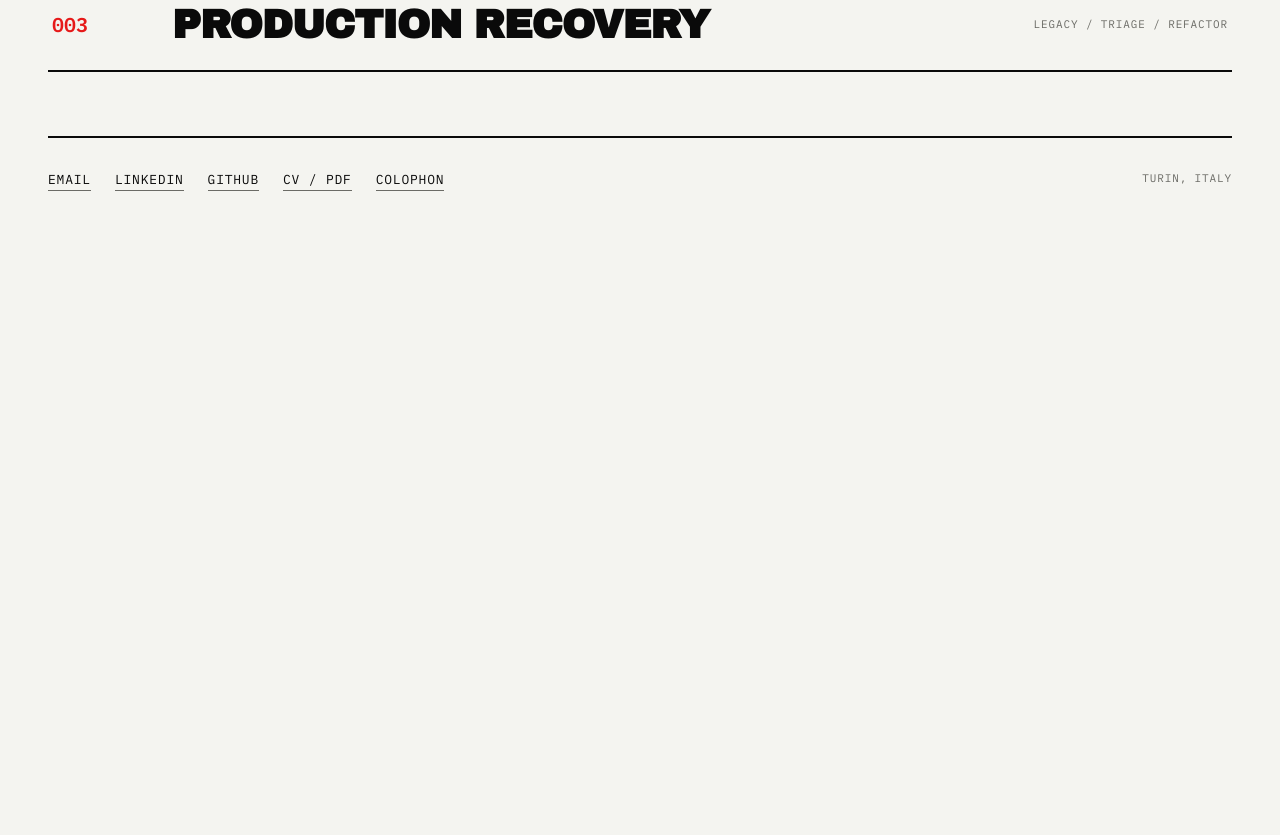
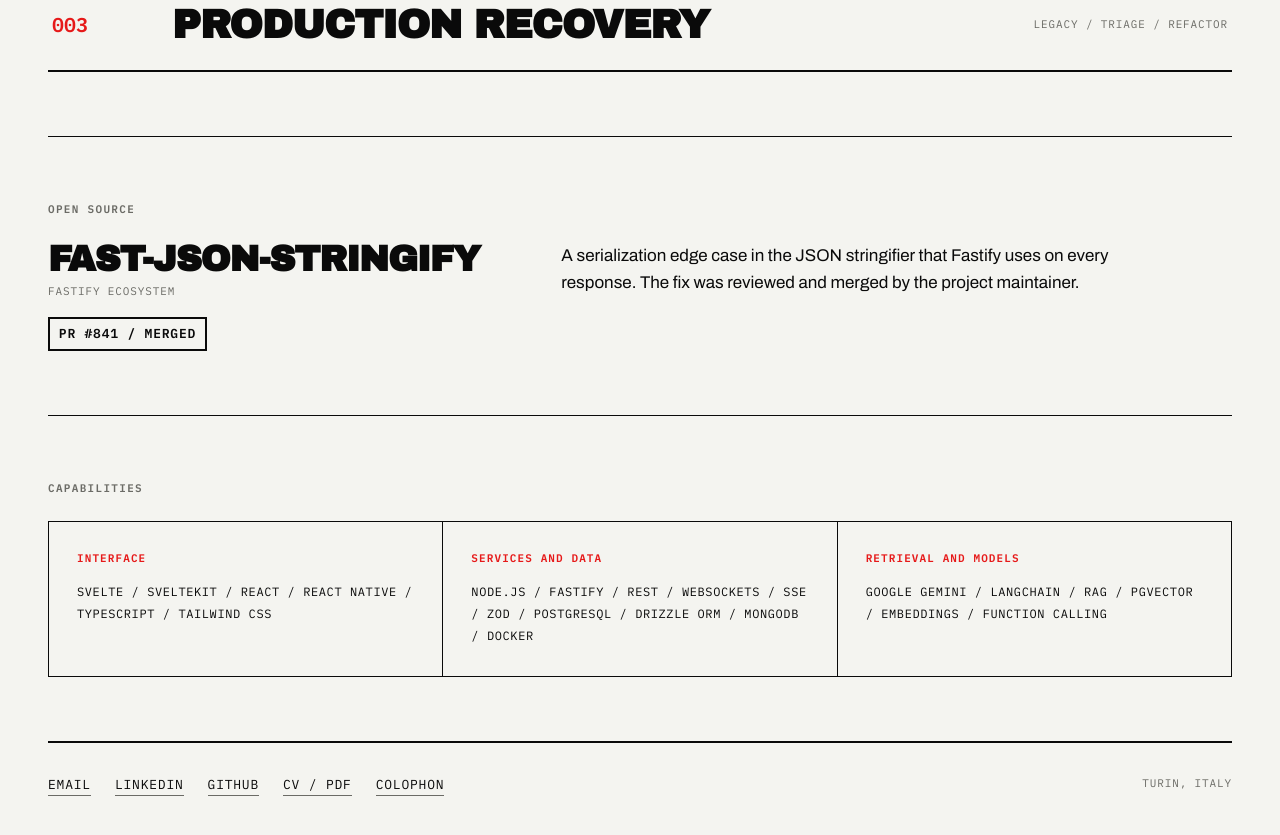
Before and after one commit to imalbi/portfolio, a SvelteKit app: page / in a window 1280 px wide. Shown: the part 1280-2115 px from the top of the page. Before the commit the page ends 1519 px from the top, so only its background shows below. Built offline with nearby package versions, Linux system fonts and the light colour scheme.

Commit message:
feat: open source block and capabilities compartments

```diff
--- /dev/null
+++ b/src/lib/components/Capabilities.svelte
@@ -0,0 +1,75 @@
+<script lang="ts">
+	interface Group {
+		title: string;
+		items: string;
+	}
+
+	const groups: Group[] = [
+		{
+			title: 'Interface',
+			items: 'Svelte / SvelteKit / React / React Native / TypeScript / Tailwind CSS'
+		},
+		{
+			title: 'Services and data',
+			items:
+				'Node.js / Fastify / REST / WebSockets / SSE / Zod / PostgreSQL / Drizzle ORM / MongoDB / Docker'
+		},
+		{
+			title: 'Retrieval and models',
+			items: 'Google Gemini / LangChain / RAG / pgvector / Embeddings / Function calling'
+		}
+	];
+</script>
+
+<section class="sec">
+	<h2 class="lbl">Capabilities</h2>
+	<div class="caps">
+		{#each groups as group (group.title)}
+			<div class="cap">
+				<h3>{group.title}</h3>
+				<p>{group.items}</p>
+			</div>
+		{/each}
+	</div>
+</section>
+
+<style>
+	.sec {
+		padding-block: clamp(2.75rem, 5vw, 4.5rem);
+		border-top: 1px solid var(--ink);
+	}
+	.caps {
+		background: var(--ink);
+		display: grid;
+		grid-template-columns: repeat(3, 1fr);
+		gap: 1px;
+		border: 1px solid var(--ink);
+	}
+	.cap {
+		background: var(--paper);
+		padding: clamp(1.1rem, 2.4vw, 1.75rem);
+	}
+	h3 {
+		margin: 0 0 0.9rem;
+		font-family: var(--data);
+		text-transform: uppercase;
+		letter-spacing: 0.1em;
+		font-size: 11px;
+		font-weight: 600;
+		color: var(--hazard);
+	}
+	p {
+		margin: 0;
+		font-family: var(--data);
+		text-transform: uppercase;
+		letter-spacing: 0.05em;
+		font-size: 12px;
+		line-height: 1.85;
+	}
+
+	@media (max-width: 900px) {
+		.caps {
+			grid-template-columns: 1fr;
+		}
+	}
+</style>
--- /dev/null
+++ b/src/lib/components/OpenSource.svelte
@@ -0,0 +1,77 @@
+<section class="sec">
+	<h2 class="lbl">Open source</h2>
+	<div class="grid">
+		<div class="who">
+			<h3>fast-json-stringify</h3>
+			<p class="eco m muted">Fastify ecosystem</p>
+			<a class="pr" href="https://github.com/fastify/fast-json-stringify/pull/841">
+				PR #841 / Merged
+			</a>
+		</div>
+		<div class="what">
+			<!-- TODO(content): the defect description is deliberately general. Replace with the
+			     exact edge case the PR fixed, in Alberto's own words. -->
+			<p class="prose">
+				A serialization edge case in the JSON stringifier that Fastify uses on every response. The
+				fix was reviewed and merged by the project maintainer.
+			</p>
+		</div>
+	</div>
+</section>
+
+<style>
+	.sec {
+		padding-block: clamp(2.75rem, 5vw, 4.5rem);
+		border-top: 1px solid var(--ink);
+	}
+	.grid {
+		display: grid;
+		grid-template-columns: repeat(12, 1fr);
+		gap: var(--gut);
+		align-items: start;
+	}
+	.who {
+		grid-column: 1 / 6;
+	}
+	.what {
+		grid-column: 6 / 13;
+	}
+	h3 {
+		font-family: var(--display);
+		text-transform: uppercase;
+		letter-spacing: -0.03em;
+		font-size: clamp(1.5rem, 3.4vw, 2.25rem);
+		line-height: 0.95;
+		margin: 0 0 0.5rem;
+		word-break: break-word;
+	}
+	.eco {
+		margin: 0 0 1.1rem;
+	}
+	.pr {
+		display: inline-block;
+		border: 2px solid var(--ink);
+		padding: 0.3rem 0.55rem;
+		text-decoration: none;
+		font-family: var(--data);
+		text-transform: uppercase;
+		letter-spacing: 0.06em;
+		font-size: 13px;
+		font-weight: 600;
+	}
+	.pr:hover {
+		background: var(--hazard);
+		border-color: var(--hazard);
+		color: var(--paper);
+	}
+	.prose {
+		margin: 0;
+	}
+
+	@media (max-width: 900px) {
+		.who,
+		.what {
+			grid-column: 1 / 13;
+		}
+	}
+</style>
--- a/src/routes/+page.svelte
+++ b/src/routes/+page.svelte
@@ -1,6 +1,8 @@
 <script lang="ts">
 	import Masthead from '$lib/components/Masthead.svelte';
 	import WorkIndex from '$lib/components/WorkIndex.svelte';
+	import OpenSource from '$lib/components/OpenSource.svelte';
+	import Capabilities from '$lib/components/Capabilities.svelte';
 </script>
 
 <svelte:head>
@@ -22,6 +24,8 @@
 </section>
 
 <WorkIndex />
+<OpenSource />
+<Capabilities />
 
 <style>
 	.sec {
```
